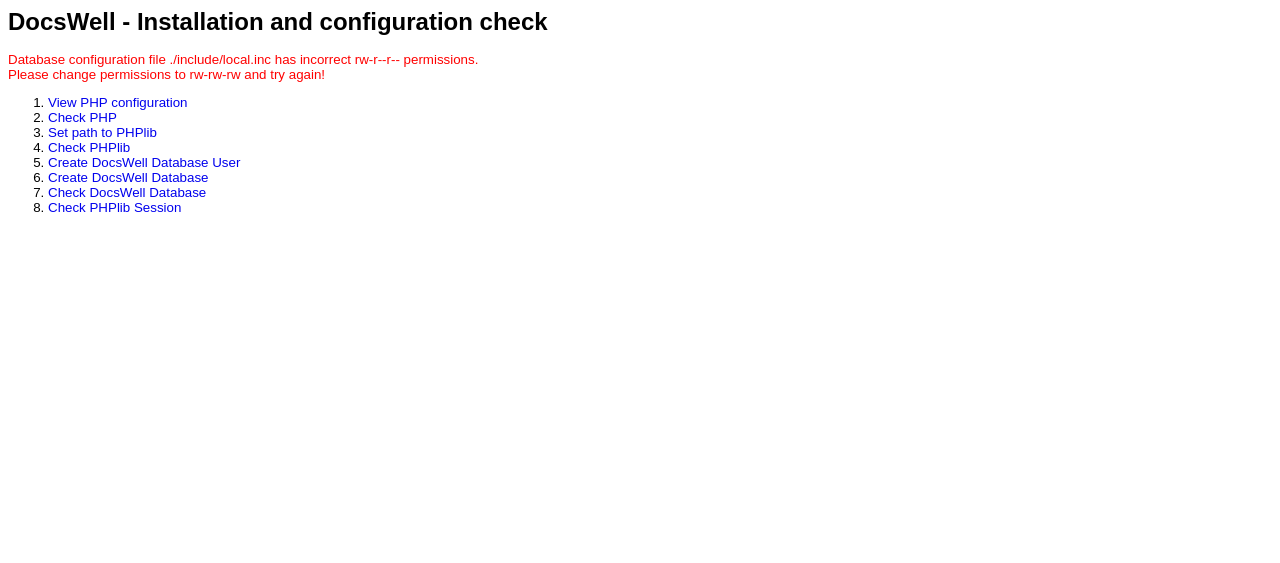
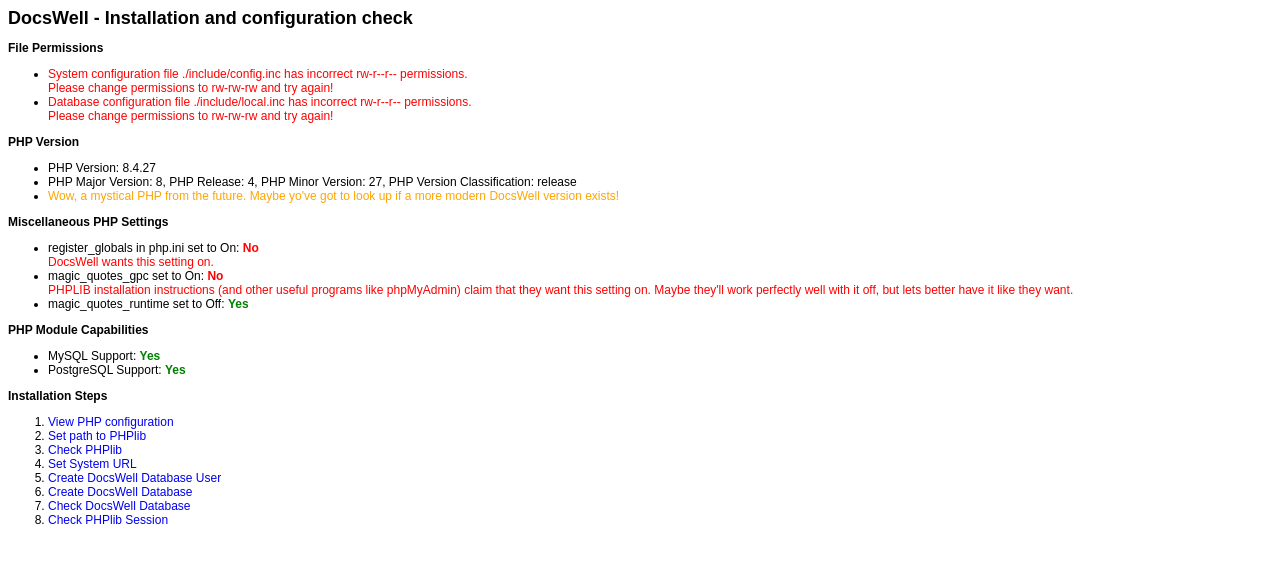
Before and after one commit to BackupTheBerlios/docswell, a PHP site: page /install.php in a window 1280 px wide. Shown: the top 563 px of the page. Run offline with PHP 8.4, Linux system fonts and the light colour scheme; data that the repository does not hold is empty.

Commit message:
enhance installation scripts

```diff
--- a/docswell/install.php
+++ b/docswell/install.php
@@ -1,7 +1,7 @@
 <?php
 
 ######################################################################
-# DocsWell: Documents Announcement & Retrieval System
+# DocsWell: Document Announcement and Retrieval System
 # ===================================================================
 #
 # Copyright (c) 2002 by
@@ -16,13 +16,14 @@
 # it under the terms of the GNU General Public License as published by
 # the Free Software Foundation; either version 2 or later of the GPL.
 #
-# $Id: install.php,v 1.3 2002/10/01 12:54:26 helix Exp $
+# $Id: install.php,v 1.4 2002/10/04 16:43:04 helix Exp $
 #
 ######################################################################
 
 require("./include/config.inc");
 
 $dbconfile = "./include/local.inc";
+$sysconfile = "./include/config.inc";
 $prependfile = "./include/prepend.php3";
 $phplibdefault = "/usr/share/php/phplib/";
 
@@ -72,16 +73,9 @@
 
 case "view_phpinfo":
 	require("./install/header.inc");
-	echo "<p>[ <a href=\"install.php\">Go back</a> ] [ <a href=\"install.php?action=check_php\">Next</a> ]<p>\n";
-	phpinfo();
-	exit;
-	break;
-
-/* Check PHP */
-
-case "check_php":
-	require("./install/header.inc");
-	require("./install/check_php.php");
+	echo "<p>[ <a href=\"install.php\">Go back</a> ] [ <a href=\"install.php?action=set_phplib\">Next</a> ]<p>\n";
+    phpinfo();
+    exit;
 	break;
 
 /* Set path to PHPlib */
@@ -107,6 +101,24 @@
 case "check_phplib":
 	require("./install/header.inc");
 	require("./install/check_phplib.php");
+	break;
+
+/* Set System URL */
+
+case "set_url":
+	require("./install/header.inc");
+	if (!isset($op)) {
+		$op = "";
+	}
+	switch ($op) {
+	case "set":
+		require("./install/set_url_set.php");
+		break;
+	case "":
+	default:
+		require("./install/set_url.php");
+		break;
+	}
 	break;
 
 /* Check DocsWell Session */
@@ -168,38 +180,152 @@
 case "default":
 default:
 	require("./install/header.inc");
+
+	echo "<p><b>File Permissions</b>\n";
+	echo "<ul>\n";
+
+	/* File permissions for system config */
+	$mode = fileperms($sysconfile);
+	if ($mode) {
+		if (($mode & 00666) == 00666) {
+			echo "<li><font color=\"green\">System configuration file $sysconfile has correct ".get_perms($mode)." permissions.</font>\n";
+		} else {
+			echo "<li><font color=\"red\">System configuration file $sysconfile has incorrect ".get_perms($mode)." permissions.\n";
+			echo "<br>Please change permissions to rw-rw-rw and try again!</font>\n";
+		}
+	}
+
+	/* File permissions for database config */
 	$mode = fileperms($dbconfile);
 	if ($mode) {
 		if (($mode & 00666) == 00666) {
-			echo "<p><font color=\"green\">Database configuration file $dbconfile has correct ".get_perms($mode)." permissions.\n";
-			echo "<br>Go ahead.\n";
+			echo "<li><font color=\"green\">Database configuration file $dbconfile has correct ".get_perms($mode)." permissions.</font>\n";
 		} else {
-			echo "<p><font color=\"red\">Database configuration file $dbconfile has incorrect ".get_perms($mode)." permissions.\n";
+			echo "<li><font color=\"red\">Database configuration file $dbconfile has incorrect ".get_perms($mode)." permissions.\n";
 			echo "<br>Please change permissions to rw-rw-rw and try again!</font>\n";
 		}
 	}
+
+	/* File permissions for PHPLIB prepend */
 	$mode = fileperms($prependfile);
 	if ($mode) {
 		if (($mode & 00666) == 00666) {
-			echo "<p><font color=\"green\">PHPlib prepend file $prependfile has correct ".get_perms($mode)." permissions.\n";
-			echo "<br>Go ahead.\n";
+			echo "<li><font color=\"green\">PHPlib prepend file $prependfile has correct ".get_perms($mode)." permissions.</font>\n";
 		} else {
-			echo "<p><font color=\"red\">PHPlib prepend file $prependfile has incorrect ".get_perms($mode)." permissions.\n";
+			echo "<li><font color=\"red\">PHPlib prepend file $prependfile has incorrect ".get_perms($mode)." permissions.\n";
 			echo "<br>Please change permissions to rw-rw-rw and try again!</font>\n";
 		}
 	}
+	echo "</ul>\n";
+
+	/* PHP Version */
+	$some_no = 0;
+	$version = phpversion();
+	$major = $version[0];
+	$pl = strstr($version, "pl");
+	if ($pl)
+    		$version = substr_replace($version, '', -strlen($pl));
+	if ($major == 3) {
+    		$bits = explode('.', $version);
+    		$minor = $bits[count($bits) - 1];
+    		$release = $bits[count($bits) - 2];
+    		$class = 'release';
+	} else {
+    		if (strspn($version, '0123456789.') == strlen($version)) {
+        		$bits = explode('.', $version);
+        		$minor = $bits[count($bits) - 1];
+    			$release = $bits[count($bits) - 2];
+        		$class = 'release';
+    		} else {
+        		$tail = substr($version, -4);
+        		if (($tail == '-dev') || ($tail == '-cvs')) {
+         		   	$bits = explode('.', $version);
+        		    	$minor = $bits[count($bits) - 1];
+    				$release = $bits[count($bits) - 2];
+        		    	$minor = substr($minor, 0, strlen($minor) - 4);
+        		    	$class = substr($tail, 1);
+        		} else {
+        		    	$minor = substr($version, 3);
+         		   	$class = 'beta';
+        		}
+    		}
+	}
 ?>
-<ol>
-<li><a href="install.php?action=view_phpinfo">View PHP configuration</a>
-<li><a href="install.php?action=check_php">Check PHP</a>
-<li><a href="install.php?action=set_phplib">Set path to PHPlib</a>
-<li><a href="install.php?action=check_phplib">Check PHPlib</a>
-<li><a href="install.php?action=create_dbusr">Create <?php echo $sys_name?> Database User</a>
-<li><a href="install.php?action=create_db">Create <?php echo $sys_name?> Database</a>
-<li><a href="install.php?action=check_db">Check <?php echo $sys_name?> Database</a>
-<li><a href="install.php?action=check_session">Check PHPlib Session</a>
-</ol>
+	<p><b>PHP Version</b>
+	<ul>
+    	<li>PHP Version: <?php echo "$version$pl"; ?></li>
+    	<li>PHP Major Version: <?php echo $major; ?>, PHP Release: <?php echo "$release$pl"; ?>, PHP Minor Version: <?php echo "$minor$pl"; ?>, PHP Version Classification: <?php echo $class; ?></li>
+    	<?php if ($major == 3) {
+        	if ($minor < 16): ?>
+            	<li><B><font color="red">Your PHP3 version is older than 3.0.16. You should upgrade to 3.0.16 (or later).</font></B></li>
+        	<?php else: ?>
+            	<li><B><font color="green">Your PHP3 version is recent. You should not have any problems with <?php echo $sys_name;?> modules.</font></B></li>
+        	<?php endif;
+    	} elseif ($major == 4) {
+        	if ($class == 'beta') { $some_no=1; ?>
+            	<li><B><font color="red">You are running a beta or release candidate of PHP4. You need to upgrade to a release version, at least 4.0.3.</font></B></li>
+        	<?php } elseif ($release == 0 && $minor < 3) { $some_no=1; ?>
+            	<li><B><font color="red">You are running a version of PHP4 older than 4.0.3. You need to upgrade to at least 4.0.3.</font></B></li>
+        	<?php } else { ?>
+            	<li><B><font color="green">You are running a supported release of PHP4.</font></B></li>
+        	<?php } ?>
+    	<?php } else { ?>
+        	<li><font color="orange">Wow, a mystical PHP from the future. Maybe yo've got to look up if a more modern <?php echo $sys_name;?> version exists!</font></li>
+    	<?php } ?>
+	</ul>
+
 <?php
+	/* PHP Settings */
+	$register_globals = get_cfg_var("register_globals");
+	$magic_quotes_gpc = get_magic_quotes_gpc();
+	$magic_quotes_runtime = !get_magic_quotes_runtime();
+?>
+
+	<p><b>Miscellaneous PHP Settings</b>
+    <ul>
+	<li>register_globals in php.ini set to On:
+<?php
+	status($register_globals);
+	echo "\n";
+	if (!$register_globals) {
+	  echo "<br><font color=\"red\">$sys_name wants this setting on.</font>\n";
+	}
+?>
+
+    <li>magic_quotes_gpc set to On: <?php echo status($magic_quotes_gpc) ?></li>
+    <?php if (!$magic_quotes_gpc) { $some_no=1; ?>
+        <font color="red">PHPLIB installation instructions (and other useful programs like phpMyAdmin) claim that they want this setting on. Maybe they'll work perfectly well with it off, but lets better have it like they want.</font>
+    <?php } ?>
+    <li>magic_quotes_runtime set to Off: <?php echo status($magic_quotes_runtime) ?></li>
+    <?php if (!$magic_quotes_runtime) { $some_no=1; ?>
+        <font color="red">magic_quotes_runtime may not cause quite as many problems as magic_quotes_gpc, but you still do not need it. Turn it off. If the PHPLIB installation instructions claim that they want this setting on, they lie - PHPLIB versions 7 and later work perfectly well with it off.</font>
+    <?php } ?>
+	</ul>
+
+<?php
+	/* PHP module capabilities */
+	$mysql = function_exists('mysql_pconnect');
+	$pgsql = function_exists('pg_pconnect');
+?>
+	<p><b>PHP Module Capabilities</b>
+	<ul>
+    	<li>MySQL Support: <?php status($mysql) ?></li>
+    	<li>PostgreSQL Support: <?php status($pgsql) ?></li>
+	</ul>
+
+	<p><b>Installation Steps</b>
+
+<?php
+	echo "<ol>\n";
+	echo "<li><a href=\"install.php?action=view_phpinfo\">View PHP configuration</a>\n";
+	echo "<li><a href=\"install.php?action=set_phplib\">Set path to PHPlib</a>\n";
+	echo "<li><a href=\"install.php?action=check_phplib\">Check PHPlib</a>\n";
+	echo "<li><a href=\"install.php?action=set_url\">Set System URL</a>\n";
+	echo "<li><a href=\"install.php?action=create_dbusr\">Create $sys_name Database User</a>\n";
+	echo "<li><a href=\"install.php?action=create_db\">Create $sys_name Database</a>\n";
+	echo "<li><a href=\"install.php?action=check_db\">Check $sys_name Database</a>\n";
+	echo "<li><a href=\"install.php?action=check_session\">Check PHPlib Session</a>\n";
+	echo "</ol>\n";
 	break;
 }
 ?>
--- a/docswell/install/check_phplib.php
+++ b/docswell/install/check_phplib.php
@@ -23,4 +23,4 @@
         	<?php endif; ?>
         <?php } ?>
 	</ul>
-	<p>[ <a href="install.php">Go back</a> ] [ <a href="install.php?action=create_dbusr">Next</a> ]
+	<p>[ <a href="install.php">Go back</a> ] [ <a href="install.php?action=set_url">Next</a> ]
--- a/docswell/install/header.inc
+++ b/docswell/install/header.inc
@@ -1,12 +1,15 @@
 <html>
-<head><style TYPE="text/css"><!--
+<head>
+<style TYPE="text/css">
+<!--
 A { text-decoration: none; }
 A:hover { text-decoration: underline; }
-H1 { font-family: arial,helvetica,sans-serif; font-size: 18pt; font-weight: bold;}
-H2 { font-family: arial,helvetica,sans-serif; font-size: 14pt; font-weight: bold;}
-BODY,TD { font-family: arial,helvetica,sans-serif; font-size: 10pt; }
-TH { font-family: arial,helvetica,sans-serif; font-size: 11pt; font-weight: bold; }
-//--></STYLE>
+H1 { font-family: arial,helvetica,sans-serif; font-size: 18px; font-weight: bold;}
+H2 { font-family: arial,helvetica,sans-serif; font-size: 14px; font-weight: bold;}
+BODY,TD { font-family: arial,helvetica,sans-serif; font-size: 12px; }
+TH { font-family: arial,helvetica,sans-serif; font-size: 12px; font-weight: bold; }
+//-->
+</style>
 <title><?php echo "$sys_name - $sys_title" ?></title>
 </head>
 
```
Also changed, not shown: docswell/install/check_session.php (+31 -10 lines), docswell/install/set_phplib_set.php (+4 -10 lines).
